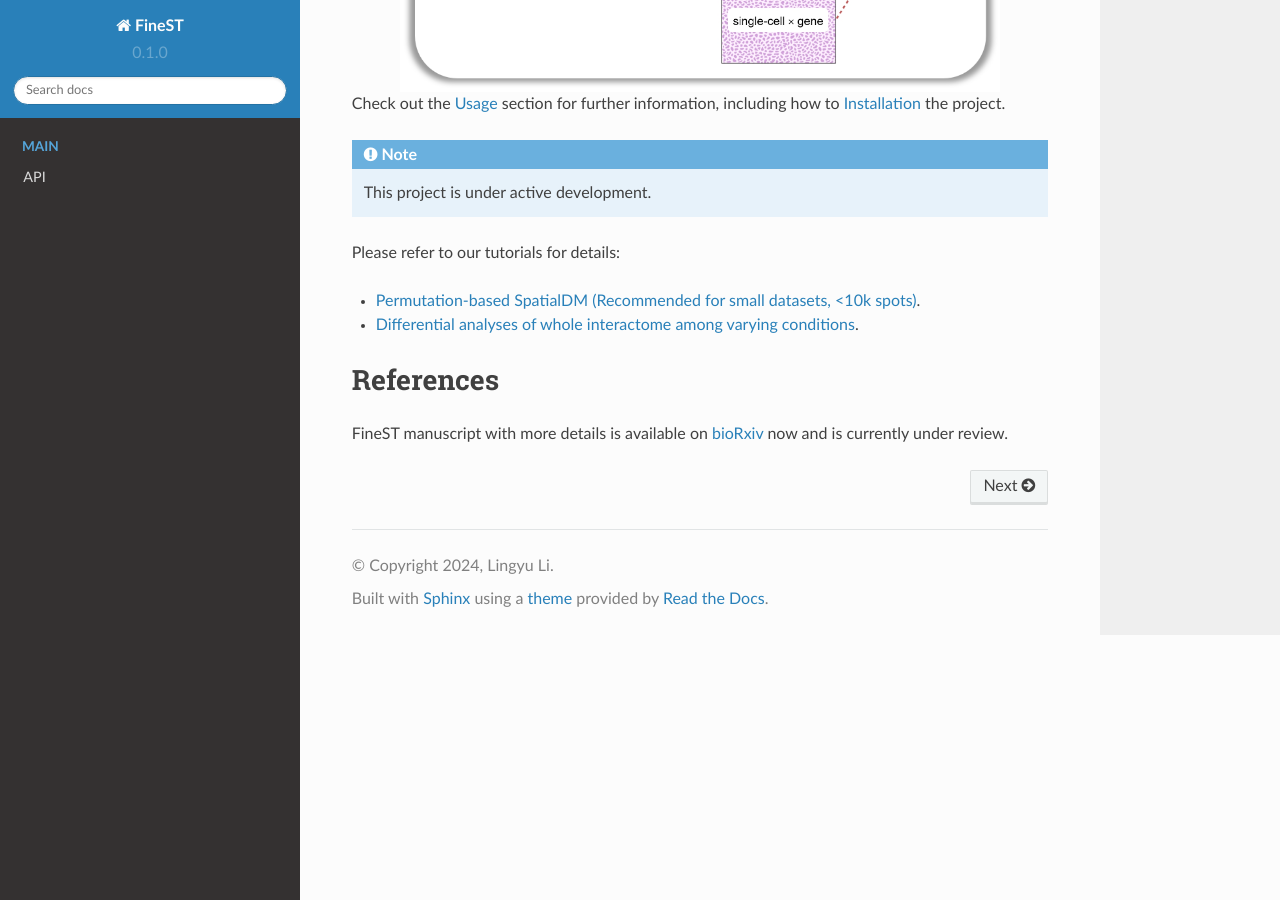
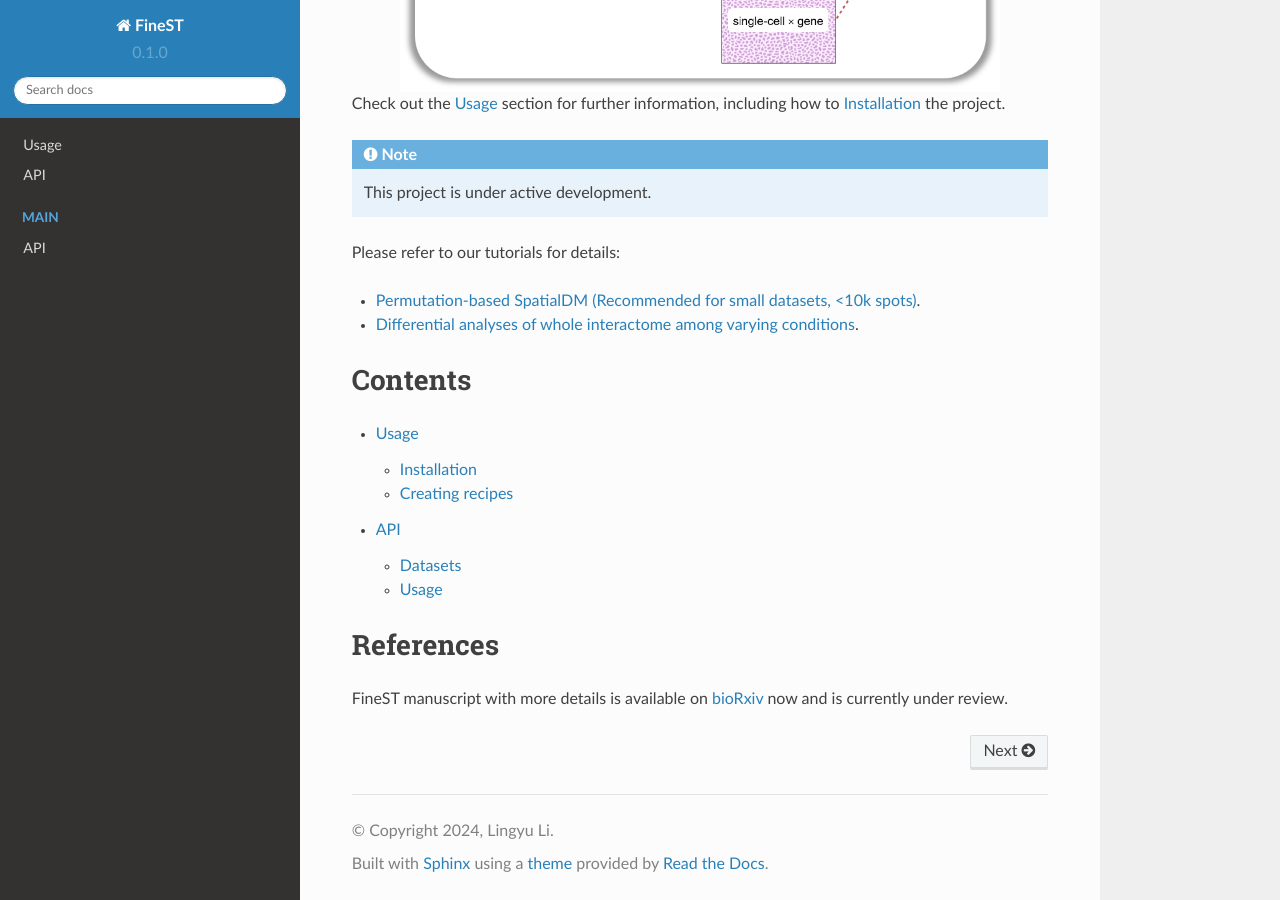
Before and after one commit to LingyuLi-math/FineST, a Sphinx documentation site: the page built from docs/source/index.rst, in a window 1280 px wide and 900 px high, scrolled down 695 px. Built offline with Sphinx 7.4.7 and the Read the Docs theme 2.0.0, drawn with Linux system fonts in a browser that asks for light colours; pages that are not in the unit, such as notebooks, are missing from menus.

Commit message:
Update index.rst

```diff
--- a/docs/source/index.rst
+++ b/docs/source/index.rst
@@ -34,6 +34,12 @@ Please refer to our tutorials for details:
 .. _Differential analyses of whole interactome among varying conditions: differential_test_intestine.ipynb
 
 
+Contents
+==========
+.. toctree::
+   usage
+   api
+
 References
 ==========
 FineST manuscript with more details is available on bioRxiv_ now and is currently under review.
```
